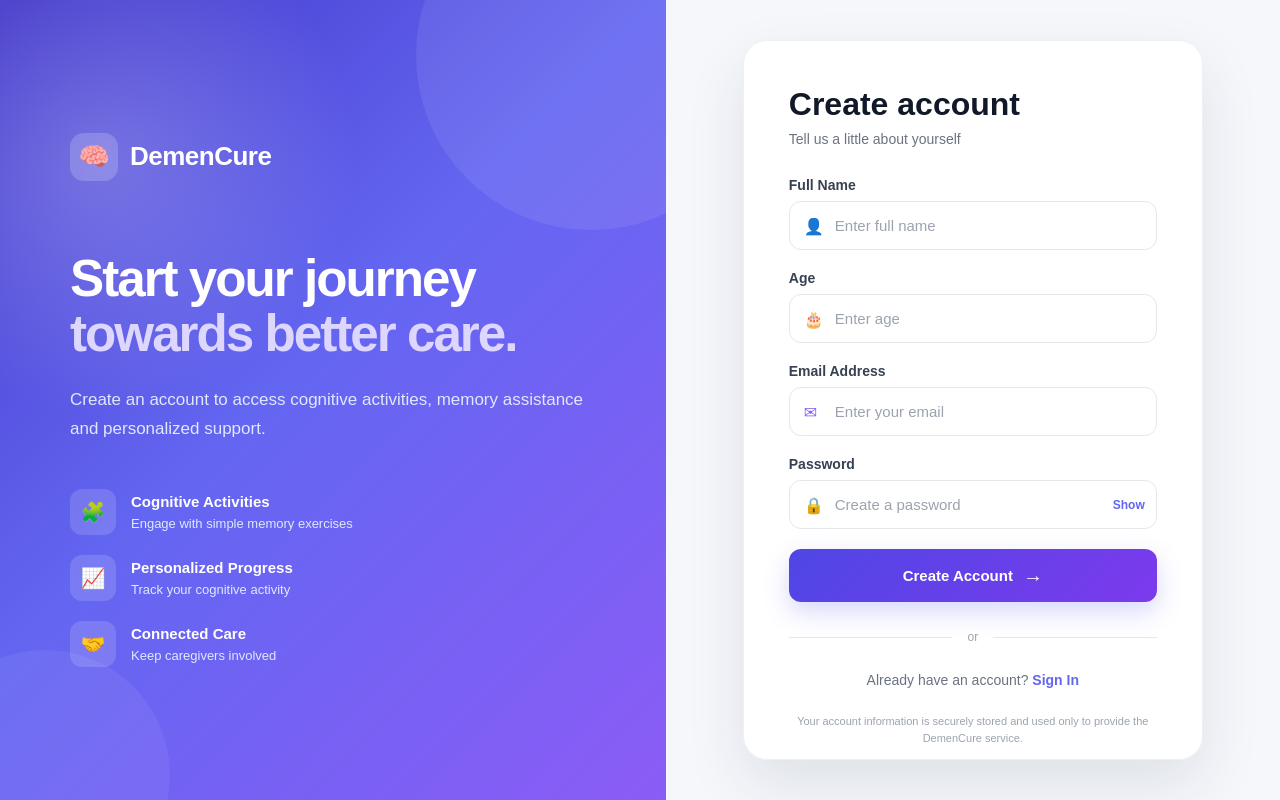
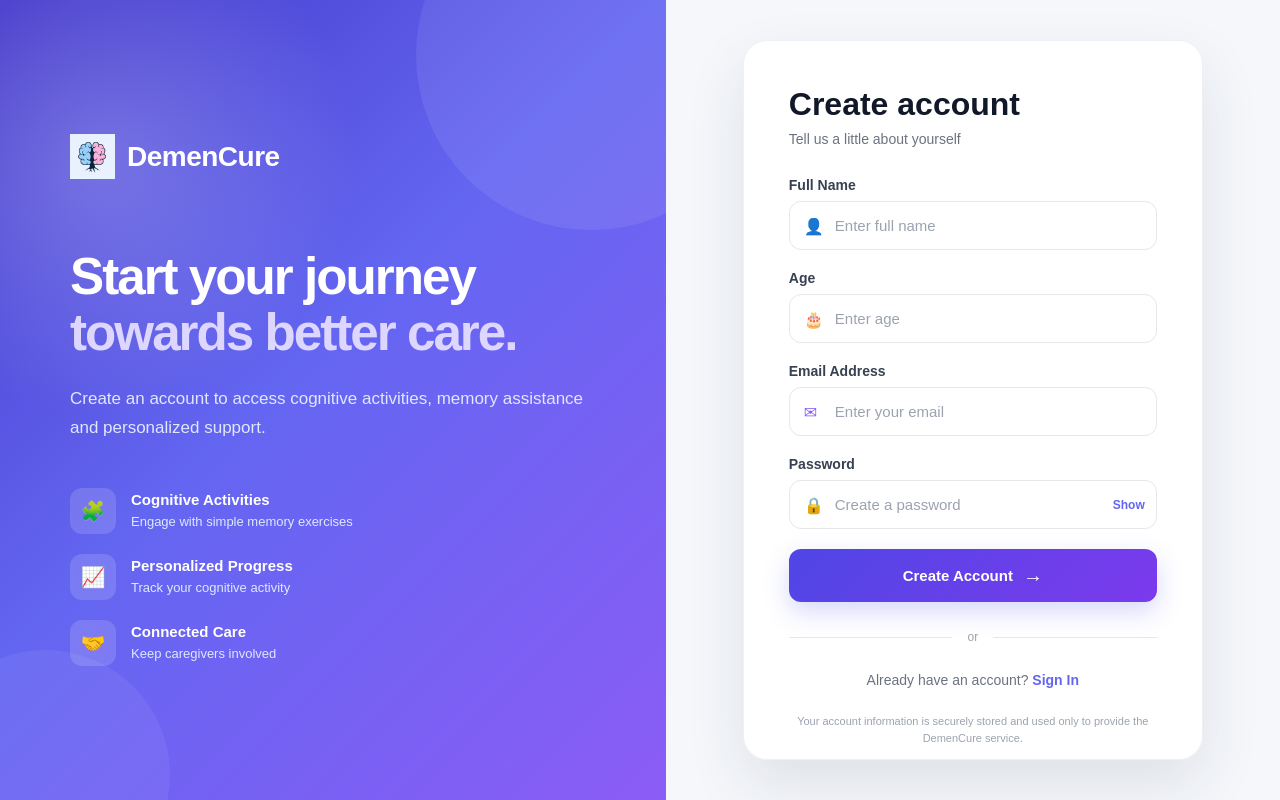
Before and after one commit to ShamikDas-Dev/DemenCure, a website built with Vite: page register.html in a window 1280 px wide. Built offline with nearby package versions, Linux system fonts and the light colour scheme; no server answers.

Commit message:
Replace logo span with image in registration page and update styling

```diff
--- a/register.html
+++ b/register.html
@@ -20,7 +20,7 @@
             <div class="welcome-content">
 
                 <div class="logo">
-                    <span>🧠</span>
+                    <img src="images/logo.png" alt="DemenCure Logo">
                     <h1>DemenCure</h1>
                 </div>
 
--- a/style.css
+++ b/style.css
@@ -1720,3 +1720,19 @@ a.card-button {
     text-decoration: none;
     cursor: pointer;
 }
+.logo {
+    display: flex;
+    align-items: center;
+    gap: 12px;
+}
+
+.logo img {
+    width: 45px;
+    height: 45px;
+    object-fit: contain;
+}
+
+.logo h1 {
+    margin: 0;
+    font-size: 28px;
+}
```
